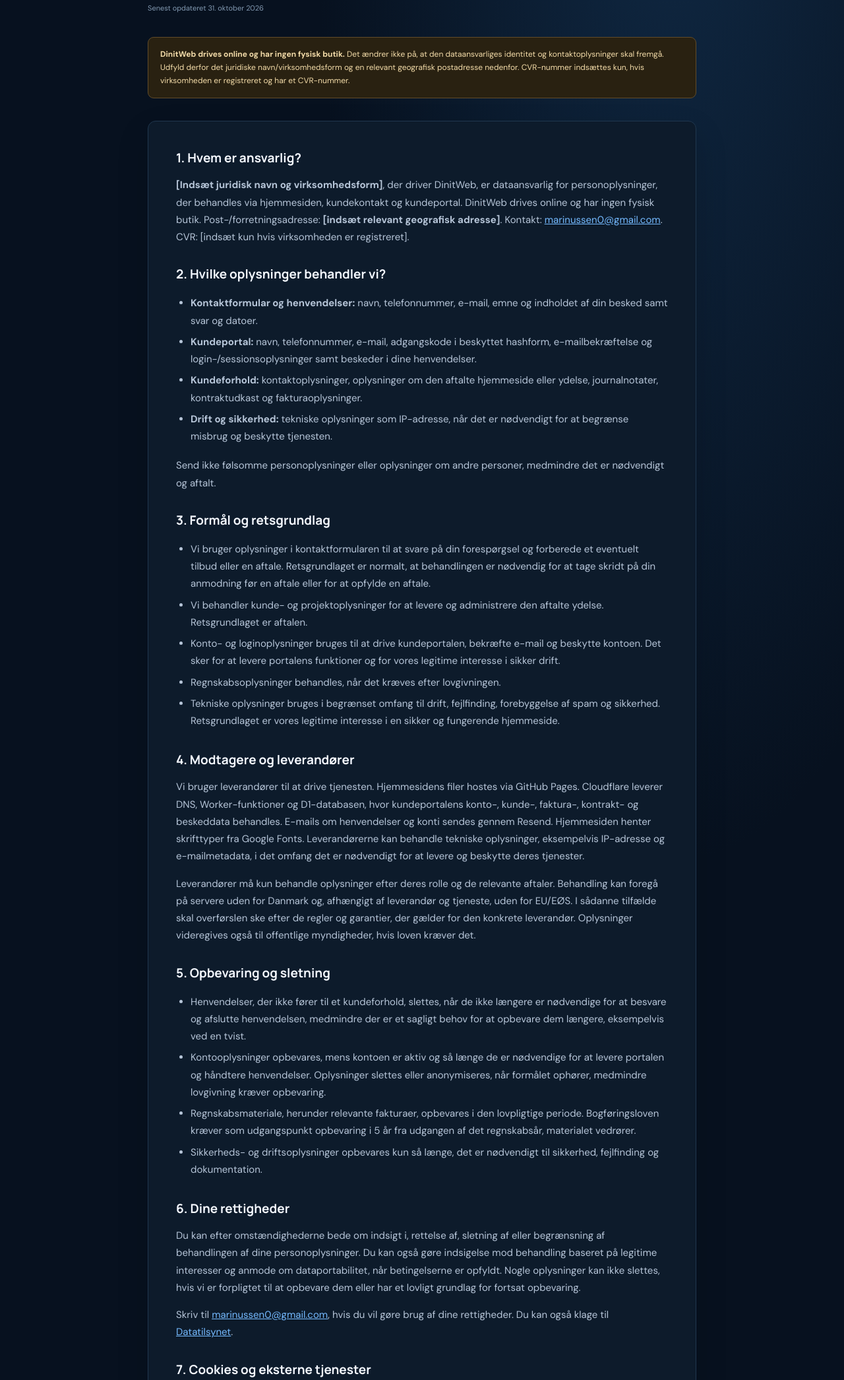
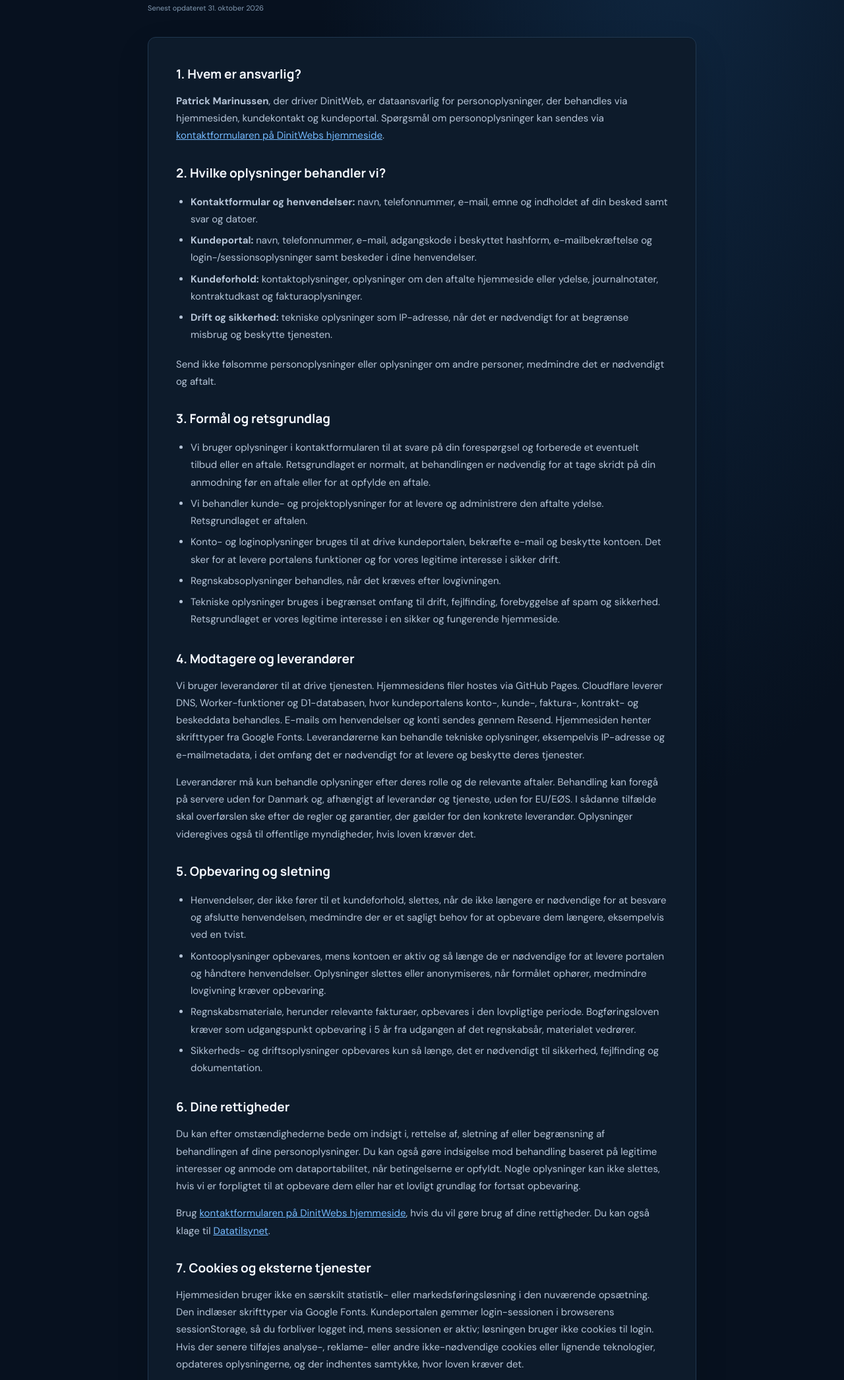
Before and after one commit to fivem2024/Dinitweb, a plain HTML site: page privatlivspolitik.html in a window 1280 px wide. Shown: the part 317-2408 px from the top of the page at 66% size. Drawn offline with Linux system fonts and the light colour scheme.

Commit message:
Opdater privatlivspolitik med juridisk navn og kontaktformular

```diff
--- a/privatlivspolitik.html
+++ b/privatlivspolitik.html
@@ -17,10 +17,9 @@
   <h1>Privatlivspolitik</h1>
   <p class="intro">Her kan du læse, hvordan DinitWeb behandler personoplysninger, når du besøger hjemmesiden, sender en henvendelse, opretter en konto eller bliver kunde.</p>
   <p class="updated">Senest opdateret 31. oktober 2026</p>
-  <div class="notice"><strong>DinitWeb drives online og har ingen fysisk butik.</strong> Det ændrer ikke på, at den dataansvarliges identitet og kontaktoplysninger skal fremgå. Udfyld derfor det juridiske navn/virksomhedsform og en relevant geografisk postadresse nedenfor. CVR-nummer indsættes kun, hvis virksomheden er registreret og har et CVR-nummer.</div>
   <article class="content">
     <h2>1. Hvem er ansvarlig?</h2>
-    <p><strong>[Indsæt juridisk navn og virksomhedsform]</strong>, der driver DinitWeb, er dataansvarlig for personoplysninger, der behandles via hjemmesiden, kundekontakt og kundeportal. DinitWeb drives online og har ingen fysisk butik. Post-/forretningsadresse: <strong>[indsæt relevant geografisk adresse]</strong>. Kontakt: <a href="mailto:marinussen0@gmail.com">marinussen0@gmail.com</a>. CVR: [indsæt kun hvis virksomheden er registreret].</p>
+    <p><strong>Patrick Marinussen</strong>, der driver DinitWeb, er dataansvarlig for personoplysninger, der behandles via hjemmesiden, kundekontakt og kundeportal. Spørgsmål om personoplysninger kan sendes via <a href="index.html#kontakt">kontaktformularen på DinitWebs hjemmeside</a>.</p>
 
     <h2>2. Hvilke oplysninger behandler vi?</h2>
     <ul>
@@ -54,7 +53,7 @@
 
     <h2>6. Dine rettigheder</h2>
     <p>Du kan efter omstændighederne bede om indsigt i, rettelse af, sletning af eller begrænsning af behandlingen af dine personoplysninger. Du kan også gøre indsigelse mod behandling baseret på legitime interesser og anmode om dataportabilitet, når betingelserne er opfyldt. Nogle oplysninger kan ikke slettes, hvis vi er forpligtet til at opbevare dem eller har et lovligt grundlag for fortsat opbevaring.</p>
-    <p>Skriv til <a href="mailto:marinussen0@gmail.com">marinussen0@gmail.com</a>, hvis du vil gøre brug af dine rettigheder. Du kan også klage til <a href="https://www.datatilsynet.dk/borger/klage-til-datatilsynet">Datatilsynet</a>.</p>
+    <p>Brug <a href="index.html#kontakt">kontaktformularen på DinitWebs hjemmeside</a>, hvis du vil gøre brug af dine rettigheder. Du kan også klage til <a href="https://www.datatilsynet.dk/borger/klage-til-datatilsynet">Datatilsynet</a>.</p>
 
     <h2>7. Cookies og eksterne tjenester</h2>
     <p>Hjemmesiden bruger ikke en særskilt statistik- eller markedsføringsløsning i den nuværende opsætning. Den indlæser skrifttyper via Google Fonts. Kundeportalen gemmer login-sessionen i browserens sessionStorage, så du forbliver logget ind, mens sessionen er aktiv; løsningen bruger ikke cookies til login. Hvis der senere tilføjes analyse-, reklame- eller andre ikke-nødvendige cookies eller lignende teknologier, opdateres oplysningerne, og der indhentes samtykke, hvor loven kræver det.</p>
@@ -62,7 +61,7 @@
     <h2>8. Automatiske afgørelser og ændringer</h2>
     <p>DinitWeb bruger ikke dine personoplysninger til automatiserede afgørelser med retsvirkning eller til profilering. Denne politik kan blive opdateret, hvis hjemmesidens funktioner eller leverandører ændres. Den nyeste version vil altid være tilgængelig på denne side.</p>
 
-    <div class="company"><strong>[Juridisk navn og virksomhedsform]</strong> · DinitWeb drives online uden fysisk butik<br>Post-/forretningsadresse: [indsæt relevant geografisk adresse]<br>Spørgsmål om privatliv: <a href="mailto:marinussen0@gmail.com">marinussen0@gmail.com</a> · Telefon: [indsæt telefonnummer]<br>CVR: [indsæt kun hvis registreret]</div>
+    <div class="company"><strong>Patrick Marinussen</strong> · DinitWeb<br>Spørgsmål om privatliv: <a href="index.html#kontakt">Kontaktformular</a></div>
   </article>
 </main>
 <footer class="bottom"><span>© 2026 DinitWeb</span><span><a href="handelsbetingelser.html">Handelsbetingelser</a> · <a href="index.html">Tilbage til forsiden</a></span></footer>
```
